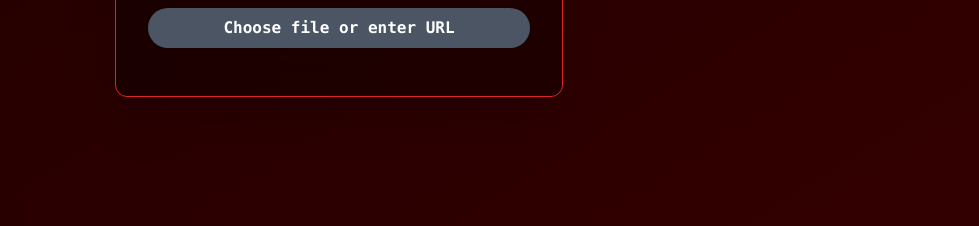
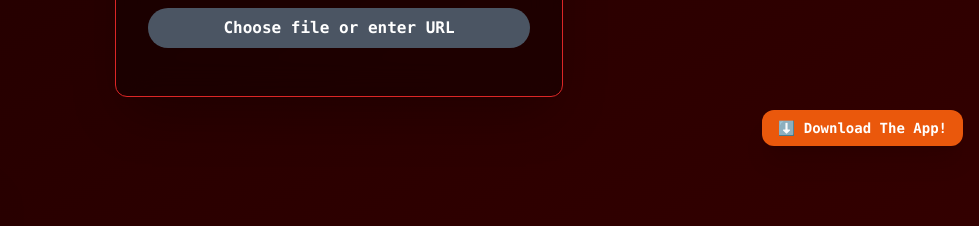
Before and after one commit to darkflareplays8/mrpacktozip, a plain HTML site: page index.html in a window 1280 px wide. Shown: the part 574-800 px from the top of the page, 301-1280 px from the left. Drawn offline with nearby package versions, Linux system fonts and the light colour scheme.

Commit message:
Update index.html

```diff
--- a/index.html
+++ b/index.html
@@ -294,6 +294,14 @@
   </script>
 
   <a
+  href="#"
+  class="fixed bottom-20 right-4 bg-orange-600 hover:bg-orange-700 text-white font-bold px-4 py-2 rounded-xl shadow-xl transition duration-200 glow text-sm"
+>
+  ⬇️ Download The App!
+</a>
+
+
+  <a
     href="https://github.com/darkflareplays8/mrpacktozip"
     target="_blank"
     class="fixed bottom-4 left-4 bg-black/30 backdrop-blur-lg rounded-xl border border-red-600 shadow-2xl text-orange-400 px-4 py-2 text-sm font-bold glow hover:scale-105 hover:shadow-xl transition duration-200 flex items-center gap-2"
```
